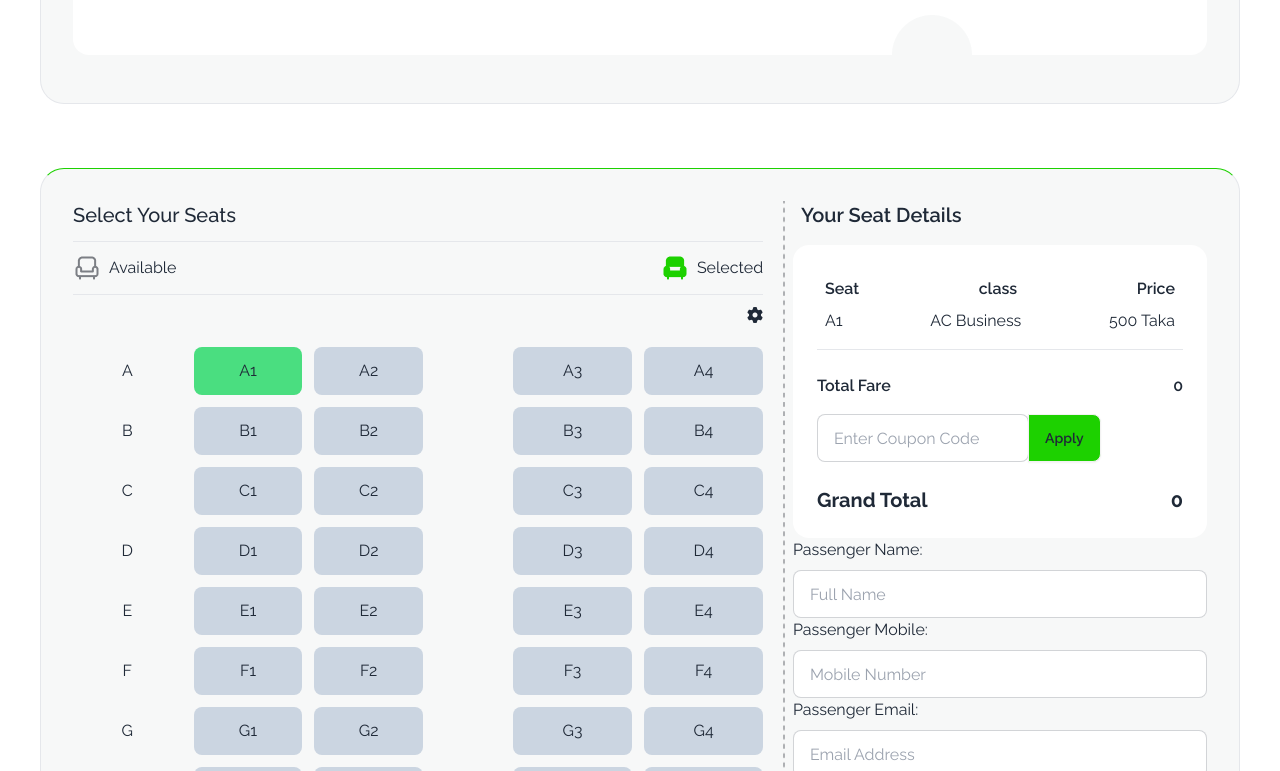
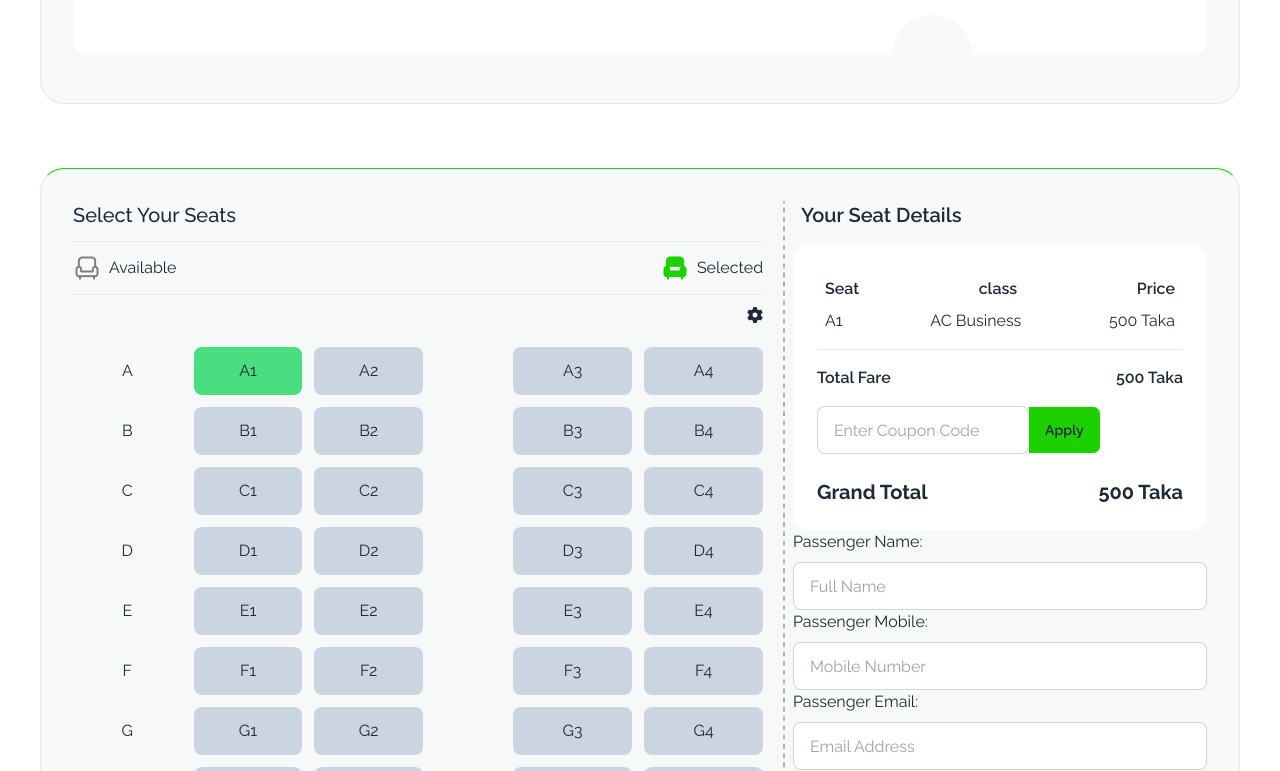
Before and after one commit to masud-k/assignment-5, a plain HTML site: page index.html in a window 1280 px wide. Both pictures are taken after a click on the element "A1". Shown: the part 1845-2616 px from the top of the page. Drawn offline with nearby package versions, Linux system fonts and the light colour scheme.

Commit message:
seat fare update failed

```diff
--- a/index.html
+++ b/index.html
@@ -421,12 +421,9 @@
                 <div class="flex justify-between mx-2 mt-2">
 
                 </div>
-                <div class="flex justify-between mx-2 mt-2">
-
-                </div>
                 <div class="flex justify-between mt-2 font-semibold">
                   <h2>Total Fare</h2>
-                  <h2>0</h2>
+                  <h2 id="total-fare">0</h2>
                 </div>
                 <div class="join">
                   <label for="">
@@ -439,8 +436,8 @@
                   <button class="btn join-item bg-[#1DD100] mt-4">Apply</button>
                 </div>
                 <div class="flex justify-between mt-6 font-bold text-xl">
-                  <p>Grand Total</p>
-                  <p>0</p>
+                  <p id="">Grand Total</p>
+                  <p id="grand-total">0</p>
                 </div>
               </div>
               <div>
--- a/script/function.js
+++ b/script/function.js
@@ -1,34 +1,40 @@
-
-
 const buyBtn = document.getElementById("buy-ticket");
 buyBtn.addEventListener("click", function () {
   document.querySelector(".seat-plan").scrollIntoView({
-        behavior: "smooth"
+    behavior: "smooth",
   });
 });
 
 const ticketSelection = document.querySelectorAll(".seat.bg-slate-300");
 const seatDetails = document.querySelector(".bg-white.p-6"); // Seat details div
 const selectedSeats = [];
+const fare = 500;
+const totalFareElement = document.getElementById("total-fare");
+const grandTotalElement = seatDetails.querySelector(
+  ".flex.justify-between.mt-6 p:last-child"
+);
 
-for (let i=0; i<ticketSelection.length; i++) {
-    ticketSelection[i].addEventListener("click", function () {
-        const seatNumber = this.innerText;
+for (let i = 0; i < ticketSelection.length; i++) {
+  const seat = ticketSelection[i];
+  seat.addEventListener("click", function () {
+    const seatNumber = seat.innerText.trim();
     if (selectedSeats.includes(seatNumber)) {
       // Unselect seat
       selectedSeats.splice(selectedSeats.indexOf(seatNumber), 1);
-            this.classList.remove("bg-green-400");
-            this.classList.add("bg-slate-300");
+      seat.classList.remove("bg-green-400");
+      seat.classList.add("bg-slate-300");
 
       // Remove from seat details
-            const rows = seatDetails.querySelectorAll(".flex.justify-between.mx-2.mt-2");
-            rows.forEach(row => {
+      const rows = seatDetails.querySelectorAll(
+        ".flex.justify-between.mx-2.mt-2"
+      );
+      for (const row of rows) {
         if (row.querySelector("p").innerText === seatNumber) {
           row.remove();
         }
-            });
       }
-        else {
+      updateFare();
+    } else {
       // Select seat
       selectedSeats.push(seatNumber);
       this.classList.remove("bg-slate-300");
@@ -38,7 +44,22 @@ for (let i=0; i<ticketSelection.length; i++) {
       const newRow = document.createElement("div");
       newRow.className = "flex justify-between mx-2 mt-2";
       newRow.innerHTML = `<p>${seatNumber}</p><p>AC Business</p><p>500 Taka</p>`;
-            seatDetails.insertBefore(newRow, seatDetails.querySelector("hr.divider-dashed.mt-4"));
+      seatDetails.insertBefore(
+        newRow,
+        seatDetails.querySelector("hr.divider-dashed.mt-4")
+      );
+      updateFare();
     }
-    })
-};
+    function updateFare() {
+    const totalFare = selectedSeats.length * fare;
+    if (totalFareElement) {
+      totalFareElement.innerText = `${totalFare} Taka`;
+    }
+    if (grandTotalElement) {
+      grandTotalElement.innerText = `${totalFare} Taka`;
+    }
+  }
+  });
+
+
+}
```
Lines whose indentation alone changed are shown as unchanged.
